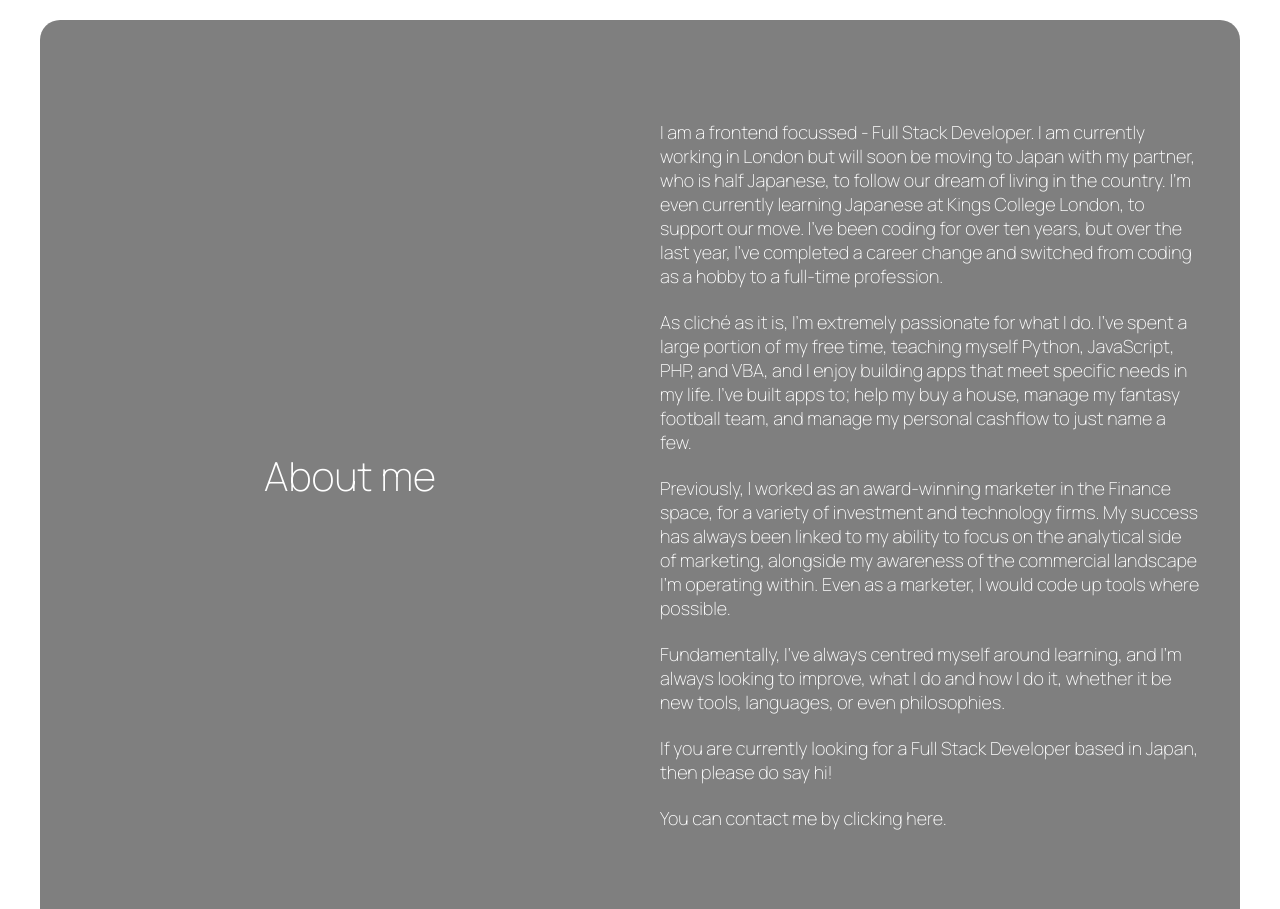
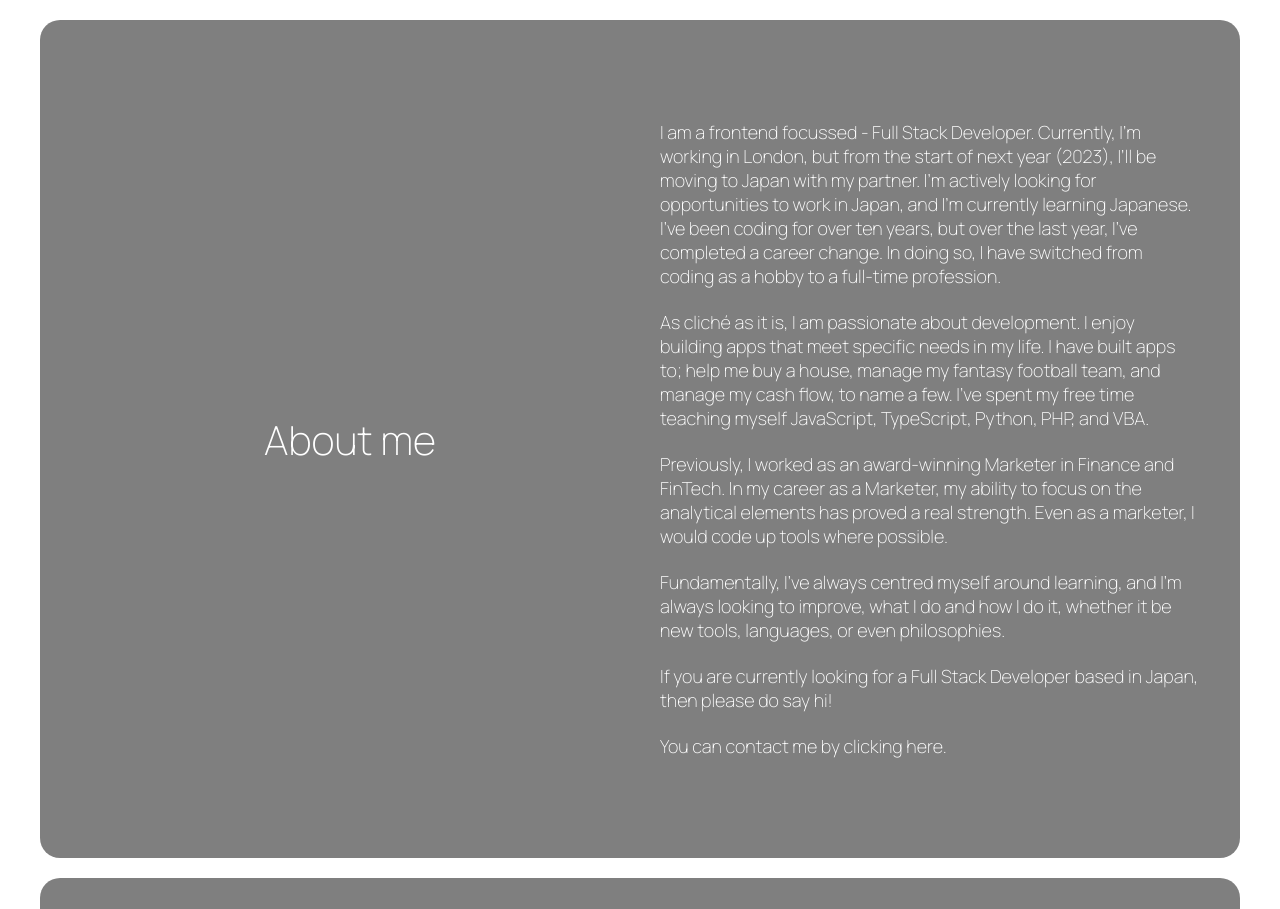
Before and after one commit to lovegroa/portfolio, a Next.js app: page / in a window 1280 px wide. Shown: the part 820-1729 px from the top of the page. Built offline with nearby package versions, Linux system fonts and the light colour scheme.

Commit message:
updating text

```diff
--- a/src/sections/about-me/about-me.section.tsx
+++ b/src/sections/about-me/about-me.section.tsx
@@ -27,30 +27,28 @@ const AboutMe = ({ref2}) => {
       </AboutMeBoxContainer>
       <AboutMeBoxContainer>
         <p data-aos="fade-left">
-          I am a frontend focussed - Full Stack Developer. I am currently
-          working in London but will soon be moving to Japan with my partner,
-          who is half Japanese, to follow our dream of living in the country.
-          I’m even currently learning Japanese at Kings College London, to
-          support our move. I’ve been coding for over ten years, but over the
-          last year, I’ve completed a career change and switched from coding as
+          I am a frontend focussed - Full Stack Developer. Currently, I’m
+          working in London, but from the start of next year (2023), I’ll be
+          moving to Japan with my partner. I’m actively looking for
+          opportunities to work in Japan, and I’m currently learning Japanese.
+          I’ve been coding for over ten years, but over the last year, I’ve
+          completed a career change. In doing so, I have switched from coding as
           a hobby to a full-time profession.
         </p>
         <br />
         <p data-aos="fade-left">
-          As cliché as it is, I’m extremely passionate for what I do. I’ve spent
-          a large portion of my free time, teaching myself Python, JavaScript,
-          PHP, and VBA, and I enjoy building apps that meet specific needs in my
-          life. I’ve built apps to; help my buy a house, manage my fantasy
-          football team, and manage my personal cashflow to just name a few.
+          As cliché as it is, I am passionate about development. I enjoy
+          building apps that meet specific needs in my life. I have built apps
+          to; help me buy a house, manage my fantasy football team, and manage
+          my cash flow, to name a few. I’ve spent my free time teaching myself
+          JavaScript, TypeScript, Python, PHP, and VBA.
         </p>
         <br />
         <p data-aos="fade-left">
-          Previously, I worked as an award-winning marketer in the Finance
-          space, for a variety of investment and technology firms. My success
-          has always been linked to my ability to focus on the analytical side
-          of marketing, alongside my awareness of the commercial landscape I’m
-          operating within. Even as a marketer, I would code up tools where
-          possible.
+          Previously, I worked as an award-winning Marketer in Finance and
+          FinTech. In my career as a Marketer, my ability to focus on the
+          analytical elements has proved a real strength. Even as a marketer, I
+          would code up tools where possible.
         </p>
         <br />
         <p data-aos="fade-left">
```
